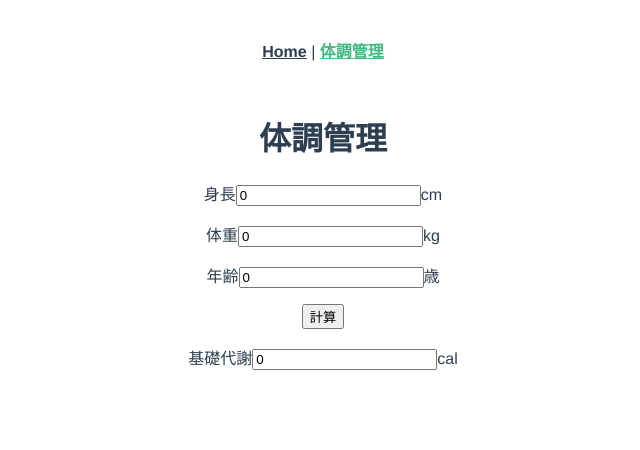
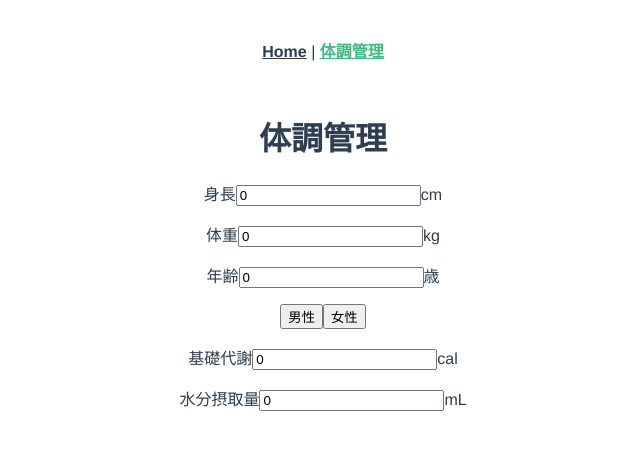
Before and after one commit to galgal-egg/galgal-egg-app, a Vue app: page /about in a window 1280 px wide. Shown: the top 450 px of the page, without its empty margins (317-957 px from the left). Built offline with nearby package versions, Linux system fonts and the light colour scheme.

Commit message:
水分計算

```diff
--- a/src/views/About.vue
+++ b/src/views/About.vue
@@ -4,8 +4,10 @@
     <p>身長<input v-model="cm" />cm</p>
     <p>体重<input v-model="kg" />kg</p>
     <p>年齢<input v-model="age" />歳</p>
-    <button @click="Keisan">計算</button>
+    <button @click="Men">男性</button>
+    <button @click="Women">女性</button>
     <p>基礎代謝<input v-model="cal" />cal</p>
+    <p>水分摂取量<input v-model="mL" />mL</p>
   </div>
 </template>
 
@@ -17,12 +19,23 @@ export default {
       kg: 0,
       age: 0,
       cal: 0,
+      mL: 0,
     }
   },
   methods: {
-    Keisan() {
-      return (this.cal =
-        this.cm * 4.799 + this.kg * 13.397 + this.age * 5.677 + 88.362)
+    Men() {
+      return (
+        (this.cal =
+          this.cm * 4.799 + this.kg * 13.397 + this.age * 5.677 + 88.362),
+        (this.mL = this.kg * 40)
+      )
+    },
+    Women() {
+      return (
+        (this.cal =
+          this.cm * 3.098 + this.kg * 9.247 + this.age * 4.33 + 447.592),
+        (this.mL = this.kg * 40)
+      )
     },
   },
 }
```
